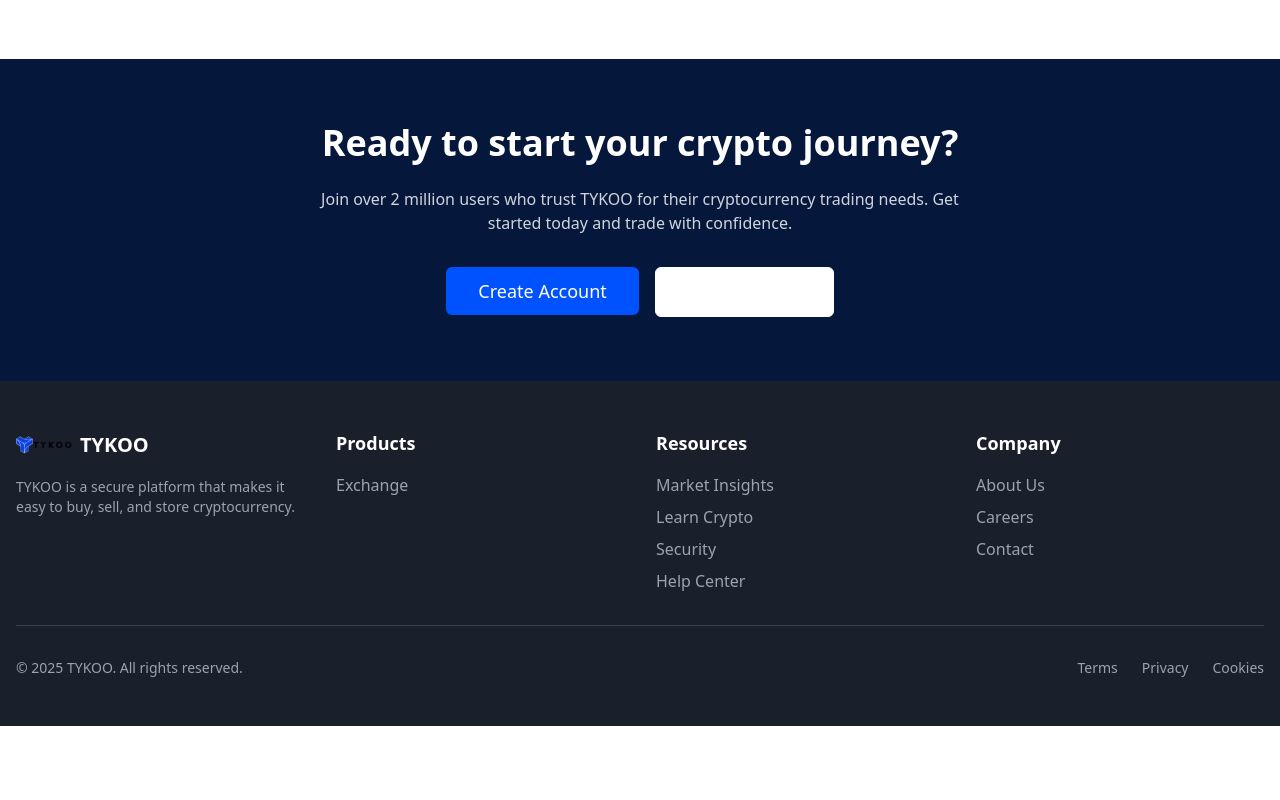
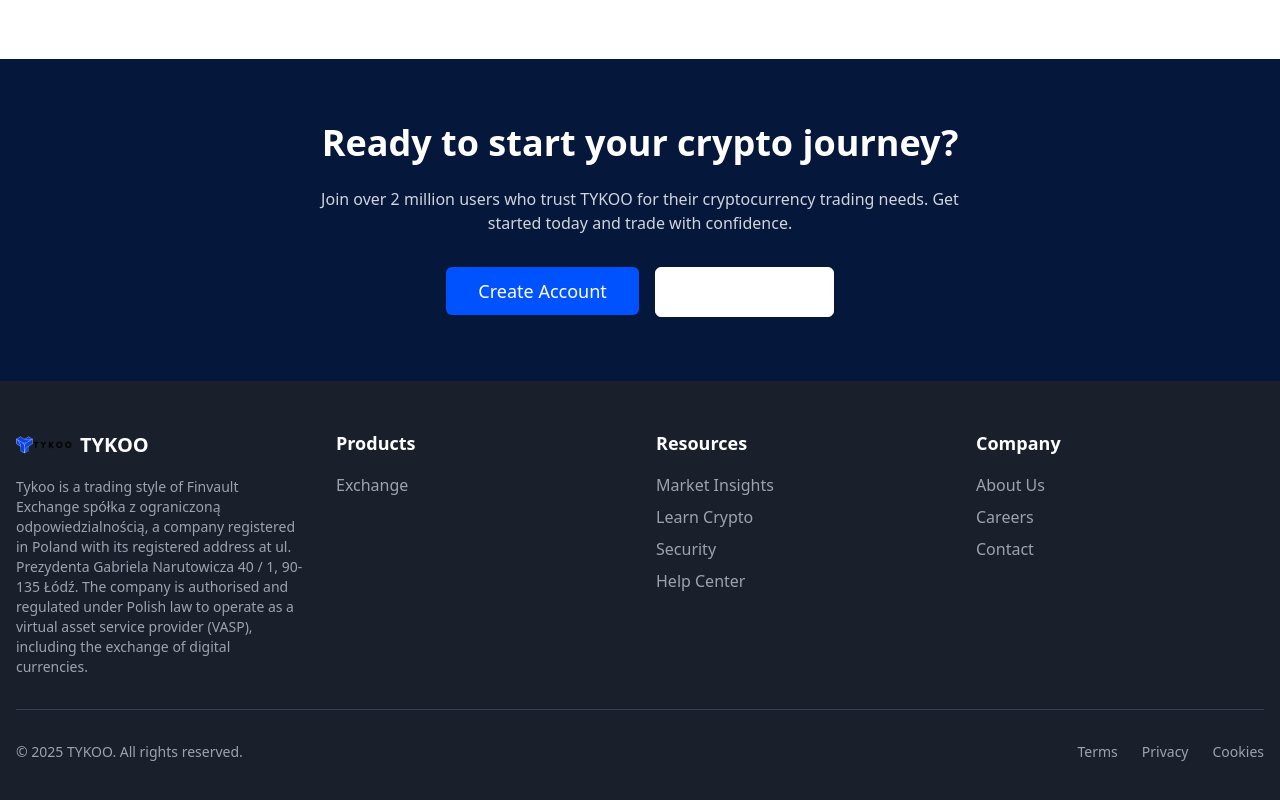
Before and after one commit to nikolasmichail856/tykoo-crypto-view, a React (Vite) app: page / in a window 1280 px wide. Shown: the part 2571-3371 px from the top of the page. Before the commit the page ends 3297 px from the top, so only its background shows below. Built offline with nearby package versions, Linux system fonts and the light colour scheme.

Commit message:
Update footer text
Replace the footer text with the provided legal information.

```diff
--- a/src/components/Footer.tsx
+++ b/src/components/Footer.tsx
@@ -16,7 +16,7 @@ const Footer = () => {
               <span className="text-xl font-bold">TYKOO</span>
             </Link>
             <p className="text-gray-400 text-sm">
-              TYKOO is a secure platform that makes it easy to buy, sell, and store cryptocurrency.
+              Tykoo is a trading style of Finvault Exchange spółka z ograniczoną odpowiedzialnością, a company registered in Poland with its registered address at ul. Prezydenta Gabriela Narutowicza 40 / 1, 90-135 Łódź. The company is authorised and regulated under Polish law to operate as a virtual asset service provider (VASP), including the exchange of digital currencies.
             </p>
           </div>
 
```
